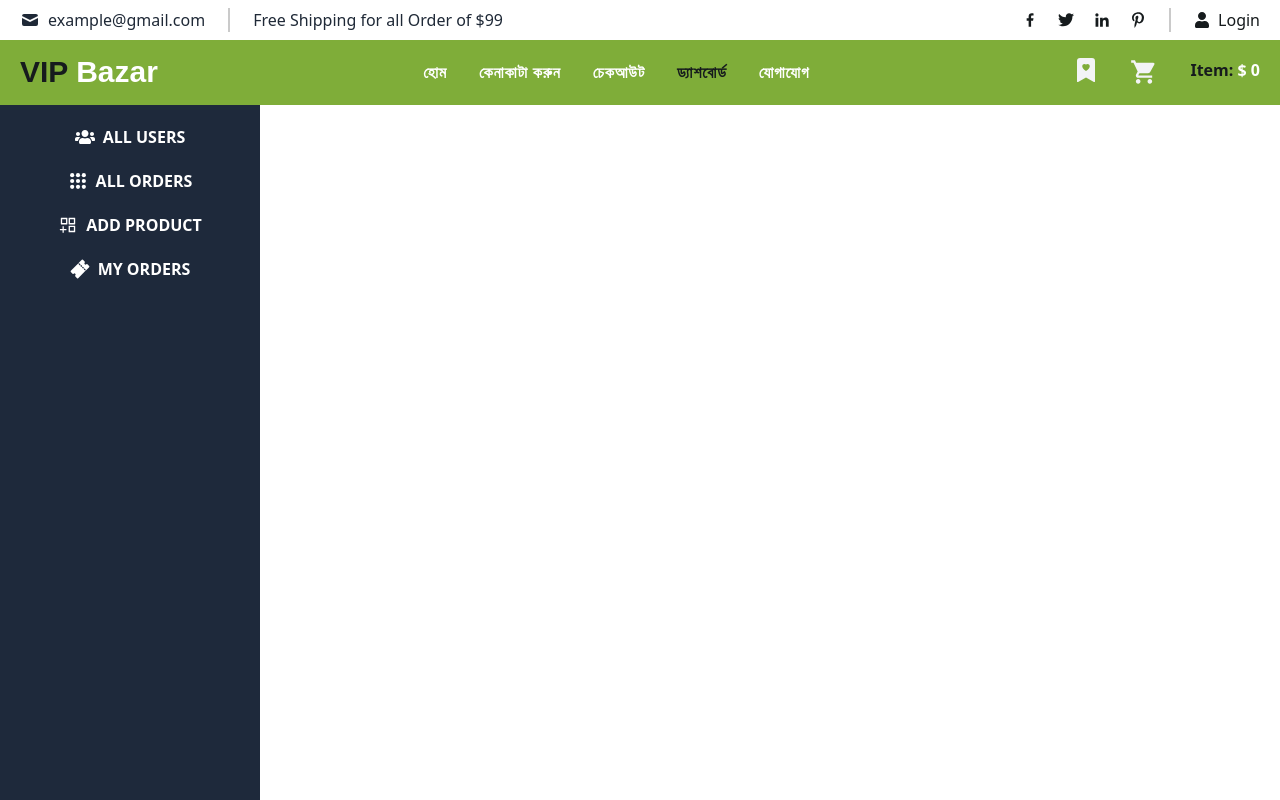
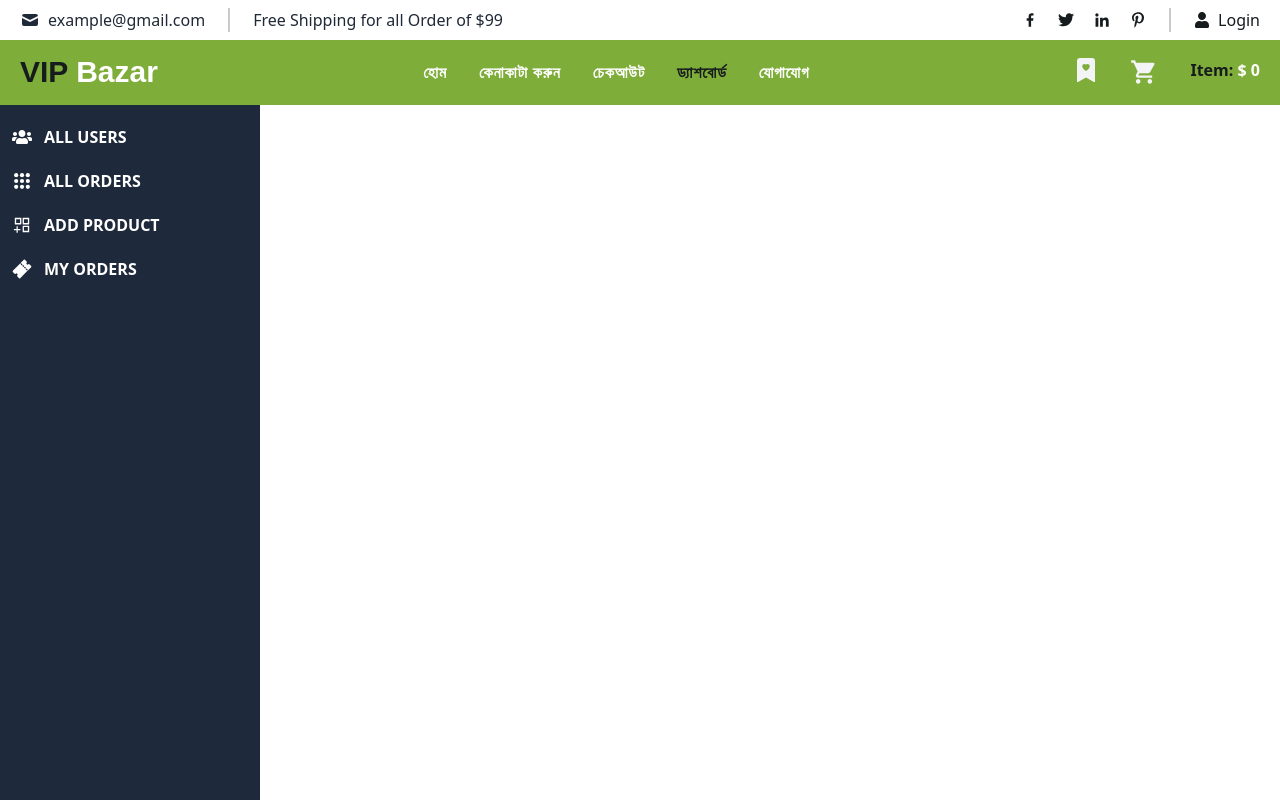
Before and after one commit to team-binarybrains/Ecommerce-client, a React (Create React App) app: page /dashboard in a window 1280 px wide. Shown: the top 800 px of the page. Built offline with nearby package versions, Linux system fonts and the light colour scheme.

Commit message:
dashboard style done

```diff
--- a/src/Component/Dashboard/Dashboard.js
+++ b/src/Component/Dashboard/Dashboard.js
@@ -1,11 +1,10 @@
 import React, { useEffect, useState } from "react";
 import { FontAwesomeIcon } from "@fortawesome/react-fontawesome";
-import { AiOutlineUser, AiOutlineAppstoreAdd } from "react-icons/ai";
+import {  AiOutlineAppstoreAdd } from "react-icons/ai";
 import { TiThSmall } from "react-icons/ti";
 import { IoTicket } from "react-icons/io5";
-import { IoMdPersonAdd } from "react-icons/io";
 import { FaUsers } from "react-icons/fa";
-import { faChartBar, faChevronRight, } from "@fortawesome/free-solid-svg-icons";
+import { faChevronRight, } from "@fortawesome/free-solid-svg-icons";
 import "./Dashboard.css";
 import { Link, Outlet } from "react-router-dom";
 
@@ -31,13 +30,13 @@ const Dashboard = () => {
         </div>
         <div className="drawer-side w-[100%] lg:w-[260px]">
           <label htmlFor="open-dashboard-menu" className="drawer-overlay "></label>
-          <ul className="menu overflow-y-auto  bg-[#1e293b] gap-y-5 py-5 border-r-1 w-[50%] lg:w-[100%] border-r-1 shadow-lg  text-white">
+          <ul className="menu overflow-y-auto  bg-[#1e293b] gap-y-5 py-5 px-3 border-r-1 w-[50%] lg:w-[100%] border-r-1 shadow-lg  text-white">
             {/* <!-- Sidebar content here --> */}
 
             {/* Route for admin */}
-            <li className="text-base hover:bg-[#0f172a]  rounded px-2">
+            <li className="text-base hover:bg-[#0f172a]  rounded">
               <Link
-                className="flex justify-center items-center gap-2"
+                className="flex items-center "
                 to={"/dashboard/all-users"}
               >
                 <FaUsers className="text-xl" />
@@ -45,9 +44,9 @@ const Dashboard = () => {
               </Link>
             </li>
 
-            <li className="text-base hover:bg-[#0f172a]  rounded px-2">
+            <li className="text-base hover:bg-[#0f172a]  rounded ">
               <Link
-                className="flex justify-center items-center gap-2"
+                className="flex items-center"
                 to={"/dashboard/all-order"}
               >
                 <TiThSmall className="text-xl" />
@@ -57,7 +56,7 @@ const Dashboard = () => {
 
             <li className="text-base hover:bg-[#0f172a]  rounded">
               <Link
-                className="flex justify-center items-center gap-2 "
+                className="flex items-center"
                 to={"/dashboard/add-product"}
               >
                 <AiOutlineAppstoreAdd className="text-xl" />
@@ -69,7 +68,7 @@ const Dashboard = () => {
             {/* Route for user */}
             <li className="text-base hover:bg-[#0f172a]  rounded">
               <Link
-                className="flex justify-center items-center gap-2 "
+                className="flex items-center"
                 to={"/dashboard/my-orders"}
               >
                 <IoTicket className="text-xl" />
```
